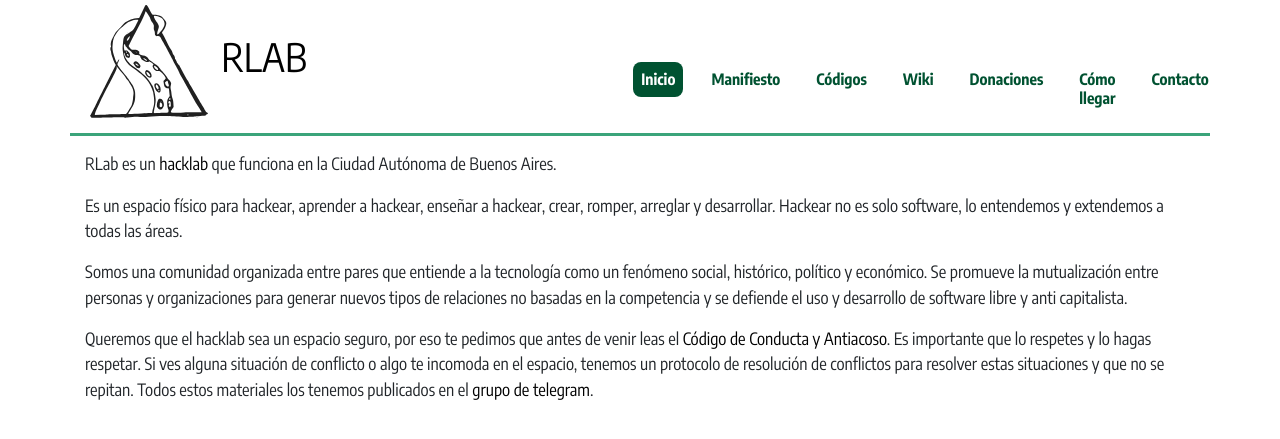
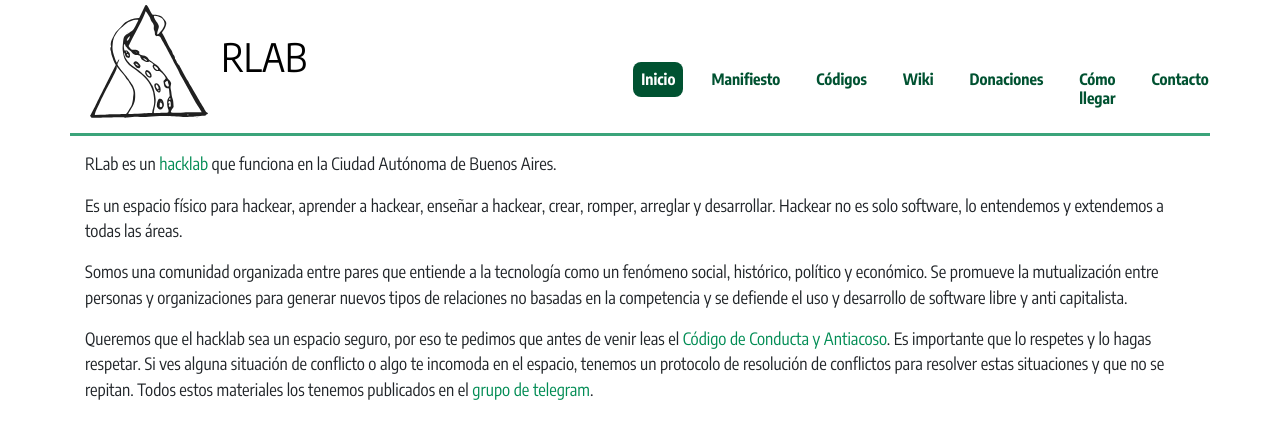
Before and after one commit to rlyehlab/rlab.be, a Jekyll site: the page built from index.md, in a window 1280 px wide. Shown: the top 439 px of the page. Built offline with Jekyll 4.4.1, drawn with Linux system fonts in a browser that asks for light colours.

Commit message:
links/anchors con mejores colores

```diff
--- a/assets/css/main.css
+++ b/assets/css/main.css
@@ -18,12 +18,12 @@ h1 {
 }
 
 a {
-  color: #005231;
+  color: #008c54;
 }
 
 a:link,
 a:visited {
-  color: #000;
+  color: #008c54;
   text-decoration: none;
 }
 
```
